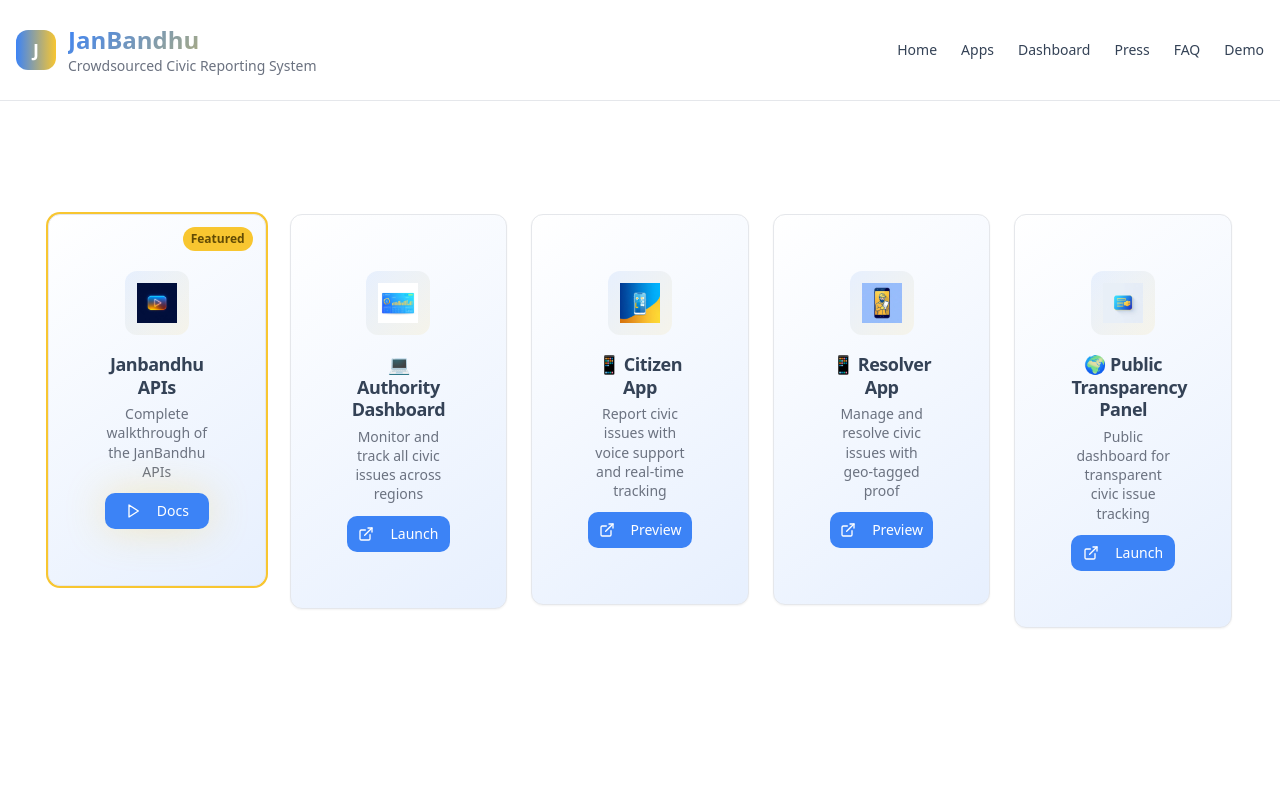
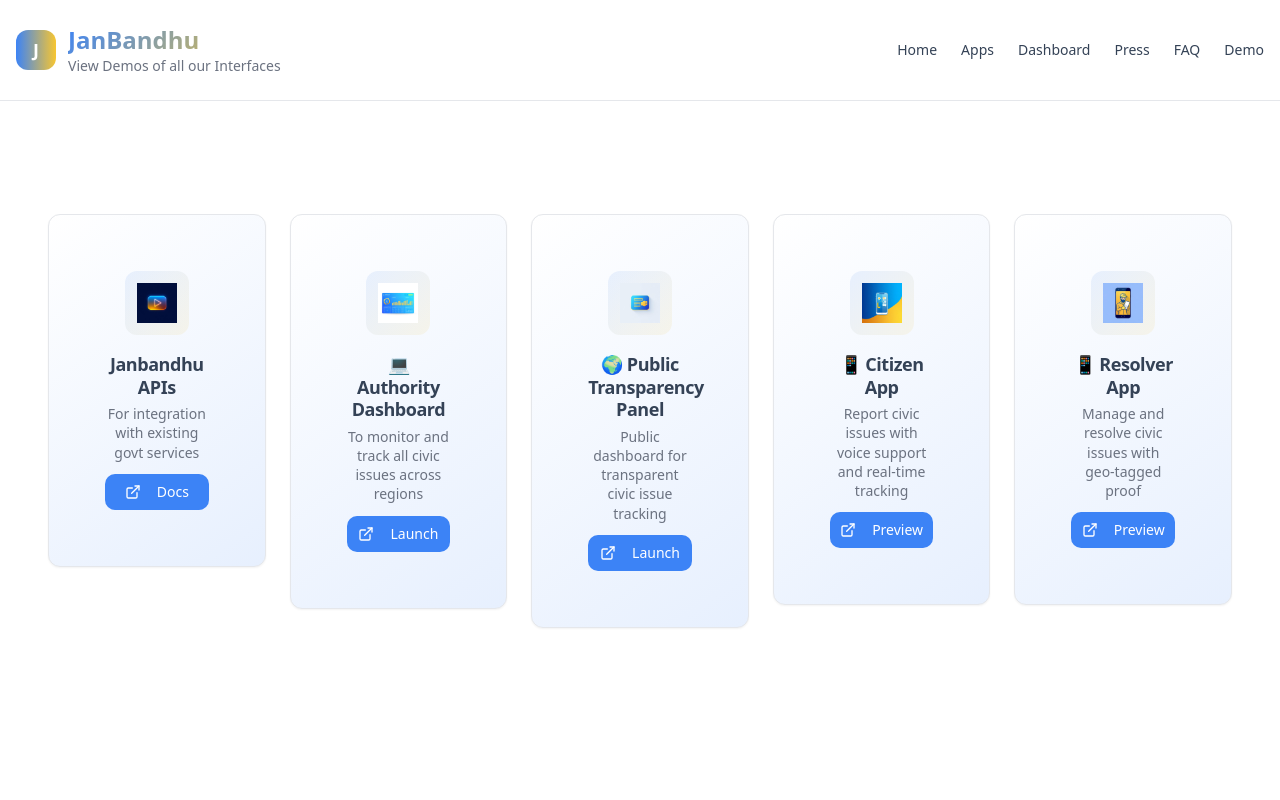
Before and after one commit to SachinWhoCodes/janbandhu, a React (Vite) app: page / in a window 1280 px wide. Shown: the top 800 px of the page. Built offline with nearby package versions, Linux system fonts and the light colour scheme; the HTML template or start-up script is replaced by a standard one.

Commit message:
added desc

```diff
--- a/src/components/Header.tsx
+++ b/src/components/Header.tsx
@@ -25,7 +25,7 @@ const Header = () => {
             </div>
             <div>
               <h1 className="text-2xl font-bold gradient-text">JanBandhu</h1>
-              <p className="text-sm text-muted-foreground">Crowdsourced Civic Reporting System</p>
+              <p className="text-sm text-muted-foreground">View Demos of all our Interfaces</p>
             </div>
           </div>
 
--- a/src/components/PlatformCards.tsx
+++ b/src/components/PlatformCards.tsx
@@ -13,19 +13,28 @@ const PlatformCards = () => {
   const platforms = [
     {
       title: "Janbandhu APIs",
-      description: "Complete walkthrough of the JanBandhu APIs",
+      description: "For integration with existing  govt services",
       icon: demoVideoIcon,
       buttons: [
-        { label: "Docs", link:"https://janbadhu-api.vercel.app/", icon: Play, variant: "default" as const }
+        { label: "Docs", link:"https://janbadhu-api.vercel.app/", icon: ExternalLink, variant: "default" as const }
       ],
-      featured: true
+      featured: false
     },
     {
       title: "💻 Authority Dashboard",
-      description: "Monitor and track all civic issues across regions",
+      description: "To monitor and track all civic issues across regions",
       icon: dashboardIcon,
       buttons: [
         { label: "Launch", link:"https://janbandhu-authority-portal.vercel.app/", icon: ExternalLink, variant: "default" as const }
+      ],
+      featured: false
+    },
+    {
+      title: "🌍 Public Transparency Panel",
+      description: "Public dashboard for transparent civic issue tracking",
+      icon: pressPanelIcon,
+      buttons: [
+        { label: "Launch", link:"https://janbandhu-press.vercel.app/", icon: ExternalLink, variant: "default" as const }
       ],
       featured: false
     },
@@ -44,15 +53,6 @@ const PlatformCards = () => {
       icon: resolverAppIcon,
       buttons: [
         { label: "Preview", link:"youtube.com", icon: ExternalLink, variant: "default" as const }
-      ],
-      featured: false
-    },
-    {
-      title: "🌍 Public Transparency Panel",
-      description: "Public dashboard for transparent civic issue tracking",
-      icon: pressPanelIcon,
-      buttons: [
-        { label: "Launch", link:"https://janbandhu-press.vercel.app/", icon: ExternalLink, variant: "default" as const }
       ],
       featured: false
     }
```
